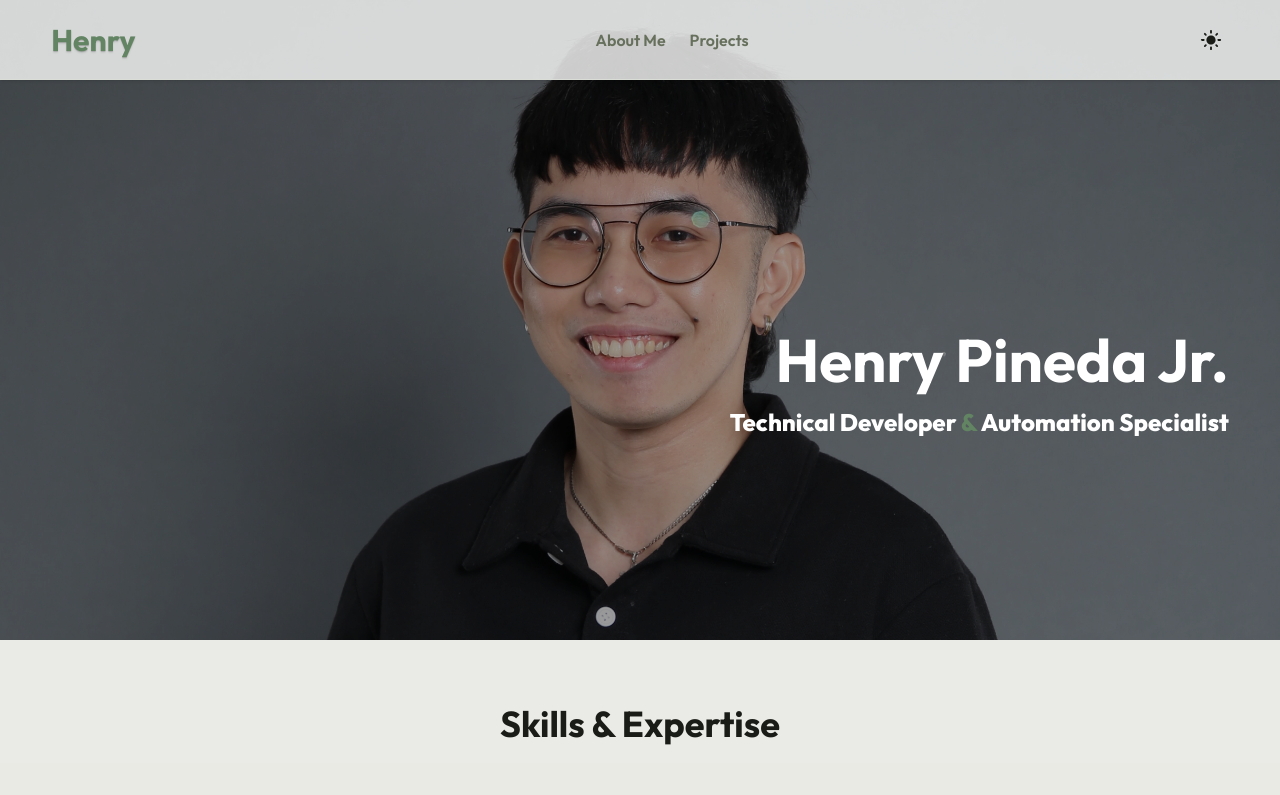
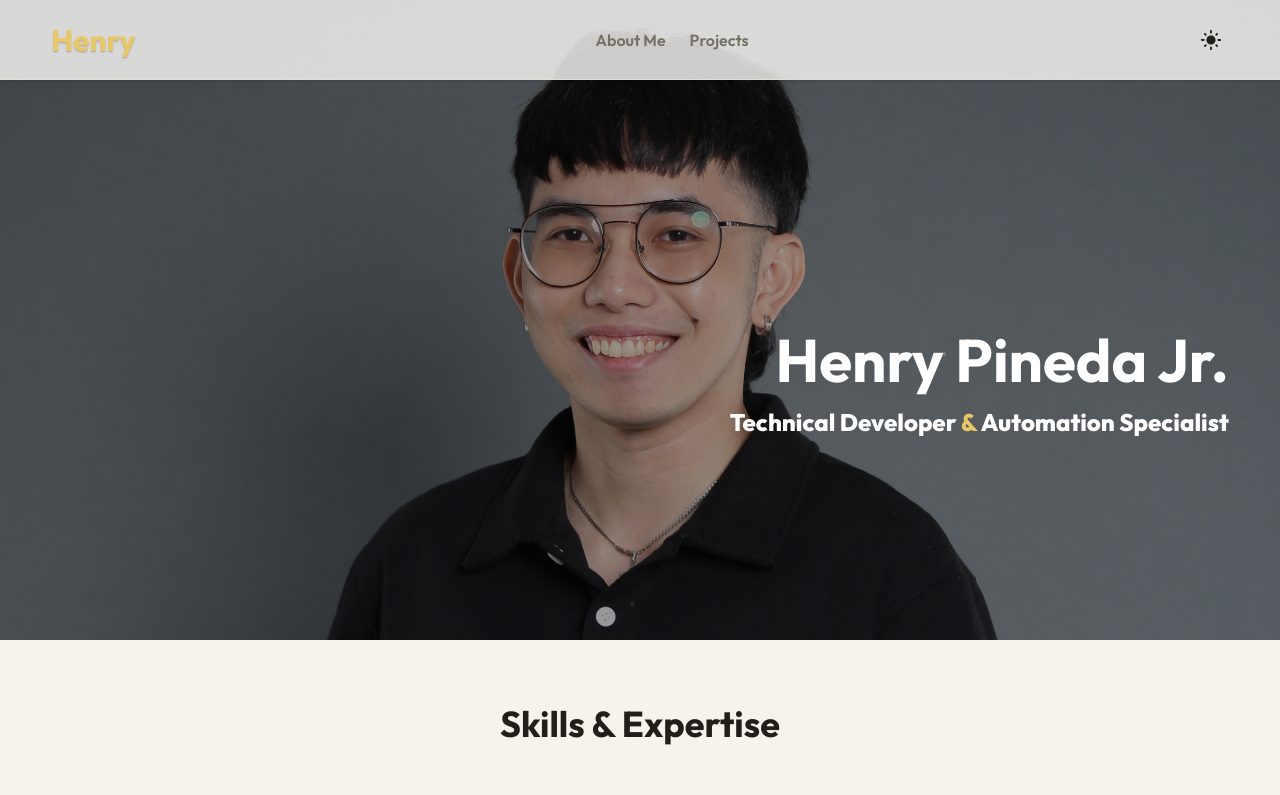
Before and after one commit to henryjre/portfolio, a React (Vite) app: page / in a window 1280 px wide. Shown: the top 795 px of the page. Built offline with nearby package versions, Linux system fonts and the light colour scheme.

Commit message:
Update index.css: Revise color variables for improved accessibility and visual consistency across light and dark modes.

```diff
--- a/src/index.css
+++ b/src/index.css
@@ -80,86 +80,120 @@
 
 :root {
   --font-sans: 'Outfit', sans-serif;
+  /* BASE */
+  --background: oklch(0.985 0.004 95); /* soft ivory */
+  --foreground: oklch(0.24 0.01 95); /* deep charcoal text */
 
-  --background: oklch(0.9857 0.0014 128.48);
-  --foreground: oklch(0.222 0.0104 129);
-  --card: oklch(0.9928 0.0007 128.47);
-  --card-foreground: oklch(0.222 0.0104 129);
-  --popover: oklch(0.9928 0.0007 128.47);
-  --popover-foreground: oklch(0.222 0.0104 129);
-  --primary: oklch(0.5773 0.065 144.68);
-  --primary-foreground: oklch(0.9855 0.0026 145.56);
-  --secondary: oklch(0.8581 0.0139 106.69);
-  --secondary-foreground: oklch(0.2248 0.0096 107.15);
-  --muted: oklch(0.9278 0.0073 128.55);
-  --muted-foreground: oklch(0.5311 0.0334 129.19);
-  --accent: oklch(0.5873 0.0387 196.15);
-  --accent-foreground: oklch(0.9859 0.0016 197.13);
-  --destructive: oklch(0.5594 0.19 25.86);
-  --destructive-foreground: oklch(0.9804 0.0066 17.27);
-  --border: oklch(0.8911 0.0111 128.6);
-  --input: oklch(0.8911 0.0111 128.6);
-  --ring: oklch(0.5773 0.065 144.68);
-  --radius: 0.5rem;
-  --chart-1: oklch(0.5773 0.065 144.68);
-  --chart-2: oklch(0.8581 0.0139 106.69);
-  --chart-3: oklch(0.5873 0.0387 196.15);
-  --chart-4: oklch(0.6104 0.03648810519520539 67.0526224163858);
-  --chart-5: oklch(0.6562 0.0301 285.54);
+  --card: oklch(0.995 0.002 95);
+  --card-foreground: oklch(0.24 0.01 95);
+
+  --popover: oklch(0.995 0.002 95);
+  --popover-foreground: oklch(0.24 0.01 95);
+
+  /* PRIMARY (warm gold) */
+  --primary: oklch(0.84 0.12 90); /* ≈ #F5CB5C */
+  --primary-foreground: oklch(0.22 0.01 95);
+
+  /* SECONDARY (soft warm neutral) */
+  --secondary: oklch(0.93 0.02 95);
+  --secondary-foreground: oklch(0.28 0.01 95);
+
+  /* MUTED */
+  --muted: oklch(0.95 0.01 95);
+  --muted-foreground: oklch(0.55 0.02 95);
+
+  /* ACCENT (same gold family, cooler balance) */
+  --accent: oklch(0.82 0.1 88);
+  --accent-foreground: oklch(0.22 0.01 95);
+
+  /* DESTRUCTIVE */
+  --destructive: oklch(0.58 0.19 27);
+  --destructive-foreground: oklch(0.98 0.005 95);
+
+  /* UI */
+  --border: oklch(0.9 0.01 95);
+  --input: oklch(0.9 0.01 95);
+  --ring: oklch(0.84 0.12 90);
+
+  --radius: 0.6rem;
+
+  /* CHARTS */
+  --chart-1: oklch(0.84 0.12 90);
+  --chart-2: oklch(0.62 0.05 95);
+  --chart-3: oklch(0.55 0.06 210);
+  --chart-4: oklch(0.68 0.07 60);
+  --chart-5: oklch(0.6 0.05 300);
 
   /* SIDEBAR */
-  --sidebar: oklch(0.97 0.01 90);
-  --sidebar-foreground: oklch(0.22 0.01 90);
+  --sidebar: oklch(0.97 0.004 95);
+  --sidebar-foreground: oklch(0.25 0.01 95);
 
-  --sidebar-primary: oklch(0.63 0.08 145);
-  --sidebar-primary-foreground: oklch(0.98 0.01 145);
+  --sidebar-primary: oklch(0.84 0.12 90);
+  --sidebar-primary-foreground: oklch(0.22 0.01 95);
 
-  --sidebar-accent: oklch(0.63 0.08 200);
-  --sidebar-accent-foreground: oklch(0.98 0.01 200);
+  --sidebar-accent: oklch(0.82 0.1 88);
+  --sidebar-accent-foreground: oklch(0.22 0.01 95);
 
-  --sidebar-border: oklch(0.88 0.015 90);
-  --sidebar-ring: oklch(0.63 0.08 145);
+  --sidebar-border: oklch(0.9 0.01 95);
+  --sidebar-ring: oklch(0.84 0.12 90);
 }
 
+/* DARK MODE */
 .dark {
-  --background: oklch(0.2253 0.015504732641780122 129.2565890429333);
-  --foreground: oklch(0.9857 0.0014 128.48);
-  --card: oklch(0.249 0.0181 129.31);
-  --card-foreground: oklch(0.9857 0.0014 128.48);
-  --popover: oklch(0.249 0.0181 129.31);
-  --popover-foreground: oklch(0.9857 0.0014 128.48);
-  --primary: oklch(0.662 0.0631 144.82);
-  --primary-foreground: oklch(0.2216 0.0185 144.92);
-  --secondary: oklch(0.4418 0.0241 107.35);
-  --secondary-foreground: oklch(0.986 0.0013 106.42);
-  --muted: oklch(0.3388 0.0279 129.42);
-  --muted-foreground: oklch(0.779 0.0229 128.79);
-  --accent: oklch(0.6719 0.038 196.28);
-  --accent-foreground: oklch(0.2245 0.0112 196.38);
-  --destructive: oklch(0.476 0.159 25.64);
-  --destructive-foreground: oklch(0.9804 0.0066 17.27);
-  --border: oklch(0.392 0.0336 129.47);
-  --input: oklch(0.392 0.0336 129.47);
-  --ring: oklch(0.662 0.0631 144.82);
-  --radius: 0.5rem;
-  --chart-1: oklch(0.662 0.0631 144.82);
-  --chart-2: oklch(0.4418 0.0241 107.35);
-  --chart-3: oklch(0.6719 0.038 196.28);
-  --chart-4: oklch(0.692 0.0284 67.33);
-  --chart-5: oklch(0.4817 0.0326 285.11);
+  /* BASE */
+  --background: oklch(0.26 0.01 95); /* ≈ #333533 */
+  --foreground: oklch(0.97 0.004 95); /* ≈ #FDFAEC */
+
+  --card: oklch(0.3 0.012 95);
+  --card-foreground: oklch(0.97 0.004 95);
+
+  --popover: oklch(0.3 0.012 95);
+  --popover-foreground: oklch(0.97 0.004 95);
+
+  /* PRIMARY */
+  --primary: oklch(0.86 0.13 90); /* richer gold in dark */
+  --primary-foreground: oklch(0.22 0.01 95);
+
+  /* SECONDARY */
+  --secondary: oklch(0.42 0.02 95);
+  --secondary-foreground: oklch(0.96 0.004 95);
+
+  /* MUTED */
+  --muted: oklch(0.36 0.015 95);
+  --muted-foreground: oklch(0.75 0.02 95);
+
+  /* ACCENT */
+  --accent: oklch(0.86 0.11 88);
+  --accent-foreground: oklch(0.22 0.01 95);
+
+  /* DESTRUCTIVE */
+  --destructive: oklch(0.52 0.18 27);
+  --destructive-foreground: oklch(0.98 0.005 95);
+
+  /* UI */
+  --border: oklch(0.4 0.015 95);
+  --input: oklch(0.4 0.015 95);
+  --ring: oklch(0.86 0.13 90);
+
+  /* CHARTS */
+  --chart-1: oklch(0.86 0.13 90);
+  --chart-2: oklch(0.55 0.04 95);
+  --chart-3: oklch(0.65 0.06 210);
+  --chart-4: oklch(0.72 0.07 60);
+  --chart-5: oklch(0.58 0.05 300);
 
   /* SIDEBAR */
-  --sidebar: oklch(0.2 0.015 90);
-  --sidebar-foreground: oklch(0.98 0.01 90);
+  --sidebar: oklch(0.23 0.01 95);
+  --sidebar-foreground: oklch(0.97 0.004 95);
 
-  --sidebar-primary: oklch(0.72 0.1 145);
-  --sidebar-primary-foreground: oklch(0.18 0.015 145);
+  --sidebar-primary: oklch(0.86 0.13 90);
+  --sidebar-primary-foreground: oklch(0.22 0.01 95);
 
-  --sidebar-accent: oklch(0.72 0.1 200);
-  --sidebar-accent-foreground: oklch(0.18 0.015 200);
+  --sidebar-accent: oklch(0.86 0.11 88);
+  --sidebar-accent-foreground: oklch(0.22 0.01 95);
 
-  --sidebar-border: oklch(0.32 0.015 90);
-  --sidebar-ring: oklch(0.72 0.1 145);
+  --sidebar-border: oklch(0.35 0.015 95);
+  --sidebar-ring: oklch(0.86 0.13 90);
 }
 
 @layer base {
```
